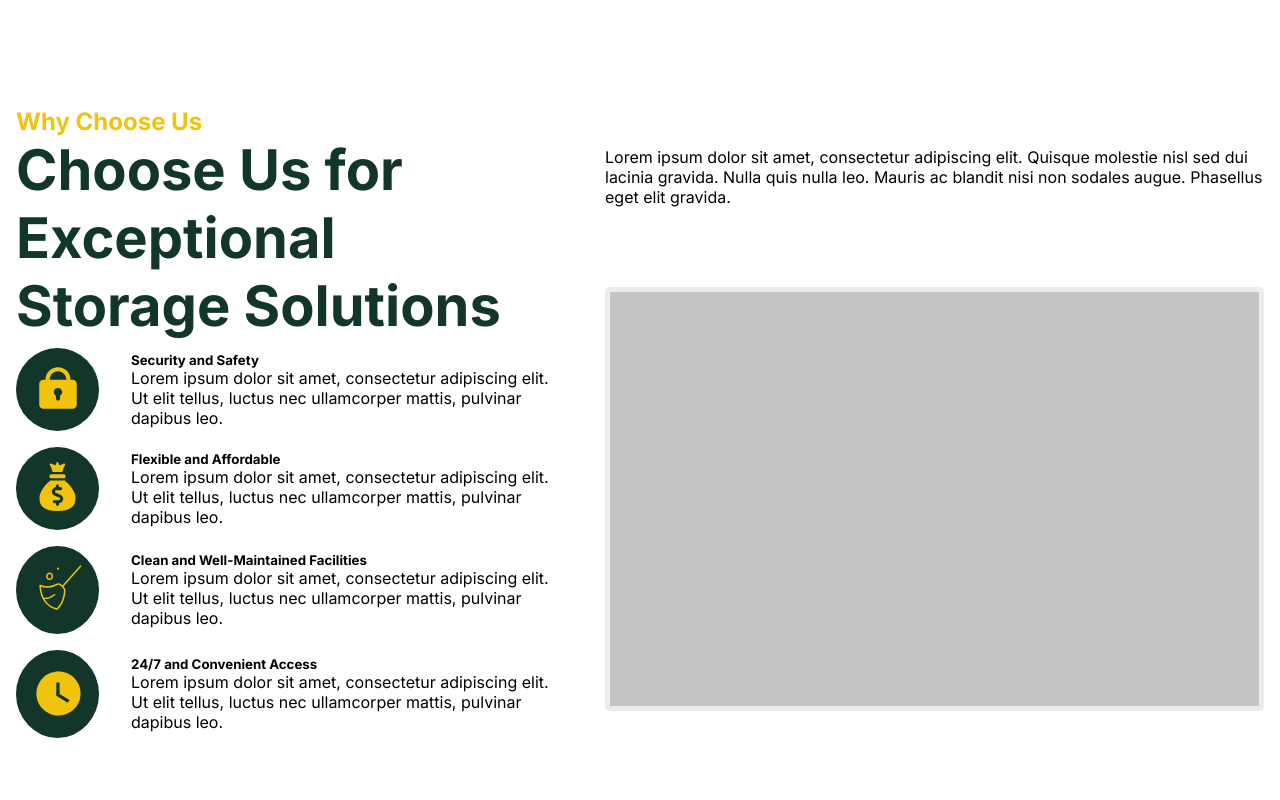
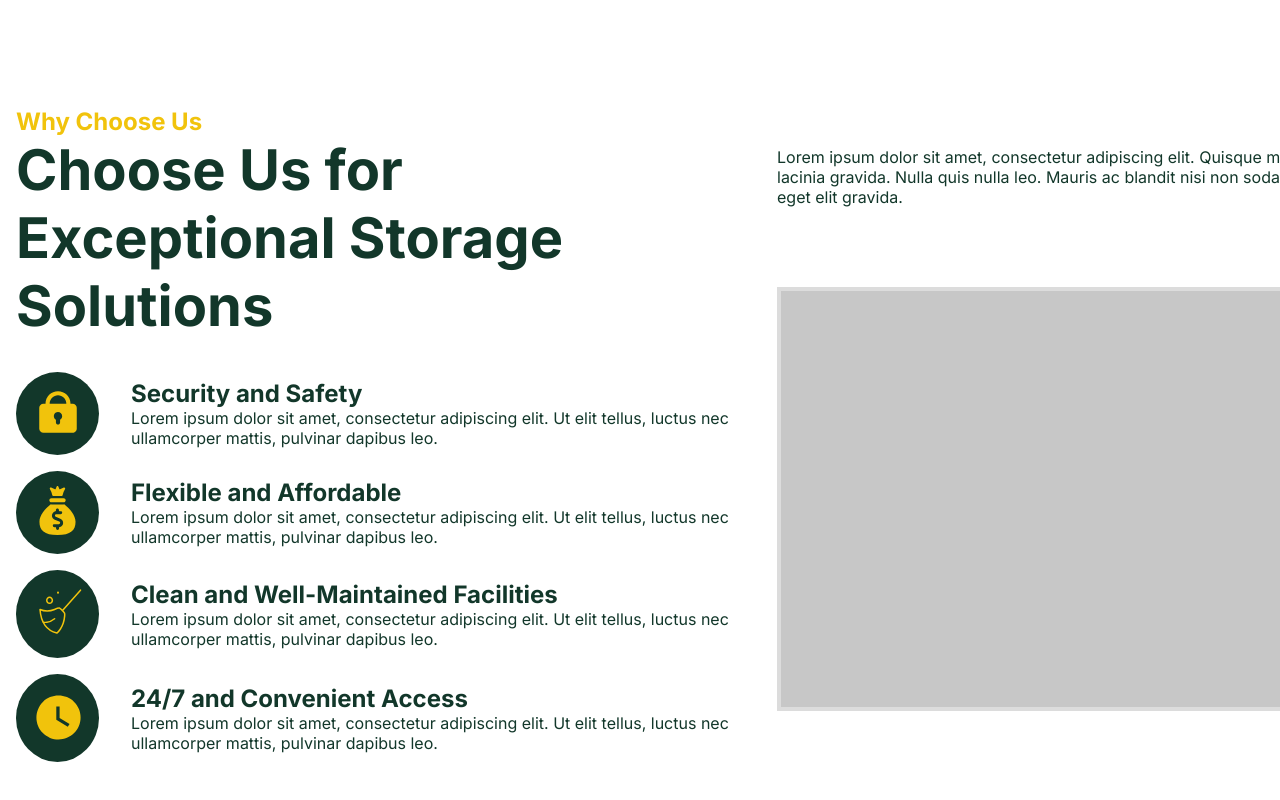
Before and after one commit to emillarsson99-m0wgli/StoraidStorageService, a React (Vite) app: page / in a window 1280 px wide. Shown: the part 3070-3870 px from the top of the page. Built offline with nearby package versions, Linux system fonts and the light colour scheme.

Commit message:
Tweaked headline and placeholder

```diff
--- a/src/Components/WhyChooseUs.css
+++ b/src/Components/WhyChooseUs.css
@@ -12,7 +12,7 @@
     gap: 3rem;
 }
 
-.wcu-left-text {
+.wcu-left-top {
 
     & h3 {
         color: #F1C30C;
@@ -21,10 +21,13 @@
     & h2 {
         color: #12372A;
         font-size: 3.5rem;
+        width: 713px;
+        padding-bottom: 1.5rem;
     }
 }
 
 .wcu-left-bottom {
+    color: #12372A;
     display: flex;
     justify-content: flex-start;
     align-items: center;
@@ -32,10 +35,22 @@
     padding: .5rem 0;
 }
 
+.wcu-left-bottom h5 {
+    font-size: 1.5rem;
+}
+
 .wcu-right {
     padding: 2.5rem 0;
 }
 
 .wcu-right-text {
+    color: #12372A;
     padding-bottom: 5rem;
 }
+
+.wcu-placeholder {
+    background-color: #c7c7c7;
+    border: 4px solid gainsboro;
+    width: 659px;
+    height: 424px;
+}
--- a/src/Components/WhyChooseUs.jsx
+++ b/src/Components/WhyChooseUs.jsx
@@ -48,7 +48,6 @@ function WhyChooseUs({ className }) {
                         <p>Lorem ipsum dolor sit amet, consectetur adipiscing elit. Quisque molestie nisl sed dui lacinia gravida. Nulla quis nulla leo. Mauris ac blandit nisi non sodales augue. Phasellus eget elit gravida.</p>
                     </div>
                     <div className="wcu-placeholder">
-                        <img src="/placeholder.svg" alt="" />
                     </div>
                 </div>
             </div>
```
